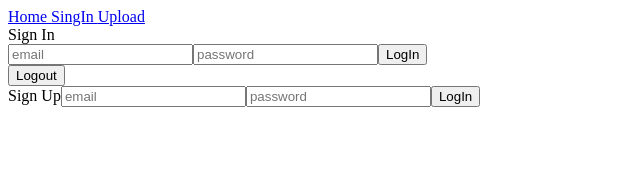
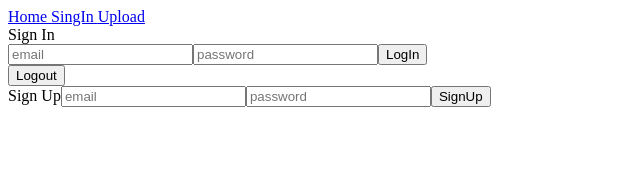
Before and after one commit to seungwoonlee90/react-firebase, a React (Create React App) app: page /#/signin in a window 1280 px wide. Shown: the top 176 px of the page, without its empty margins (0-640 px from the left). Built offline with nearby package versions, Linux system fonts and the light colour scheme; no server answers.

Commit message:
signup fixed

```diff
--- a/src/routes/SignIn.js
+++ b/src/routes/SignIn.js
@@ -6,7 +6,6 @@ import { db } from "../components/firebase";
 class SignIn extends React.Component {
 
     render() {
-        console.log(firebase.auth().currentUser)
 
         const Login = async (e) => {
             e.preventDefault();
@@ -29,6 +28,7 @@ class SignIn extends React.Component {
                 db.collection('user').doc(result.user.uid).set({
                     email : document.getElementById('signup_email').value,
                 })
+                // console.log(result.user.uid)
                 window.location.href = '/'
             }
             )};
@@ -48,7 +48,7 @@ class SignIn extends React.Component {
                     <span>Sign Up</span>
                     <input type="text" id="signup_email" placeholder="email" required />
                     <input type="password" id="signup_password" placeholder="password" required />
-                    <button className="btn btn-danger mt-3" id="signup">LogIn</button>
+                    <button className="btn btn-danger mt-3" id="signup">SignUp</button>
                 </form>
             </div>
         )
```
